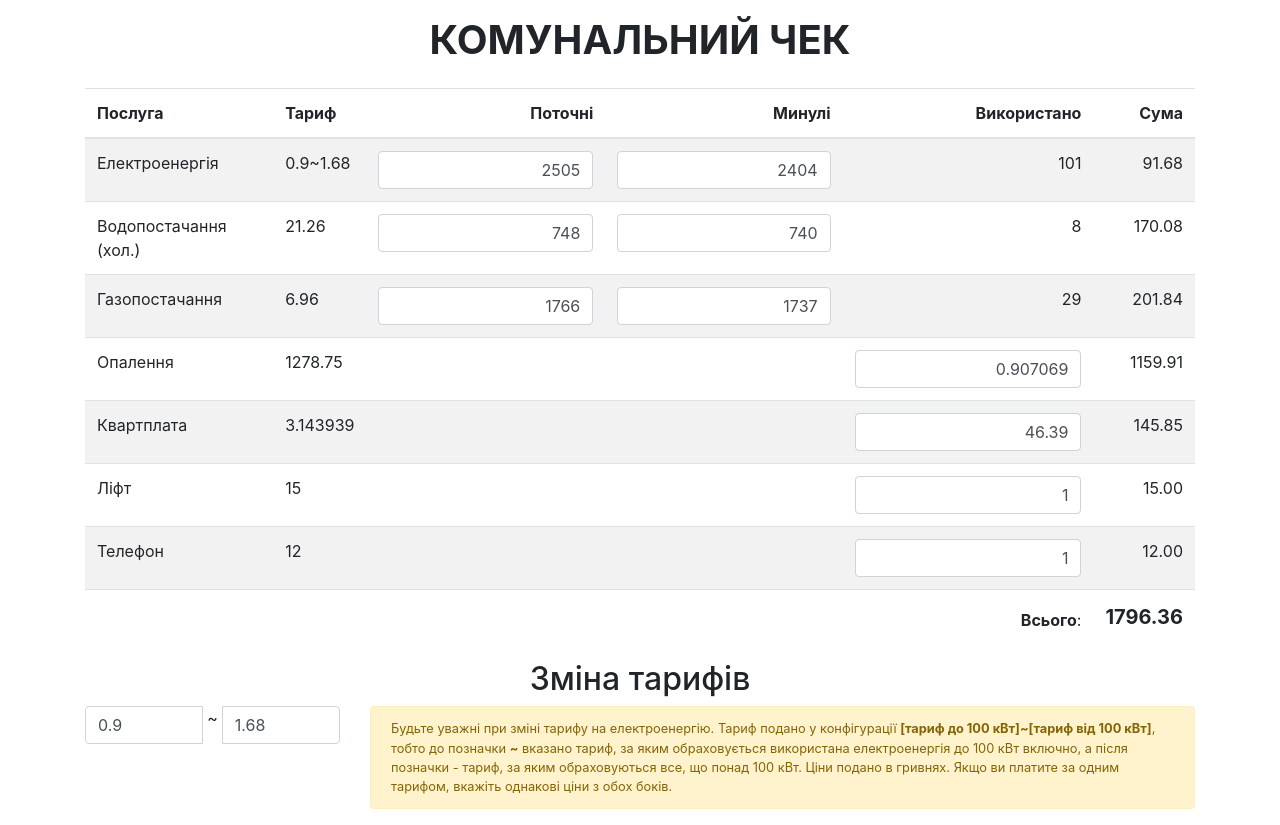
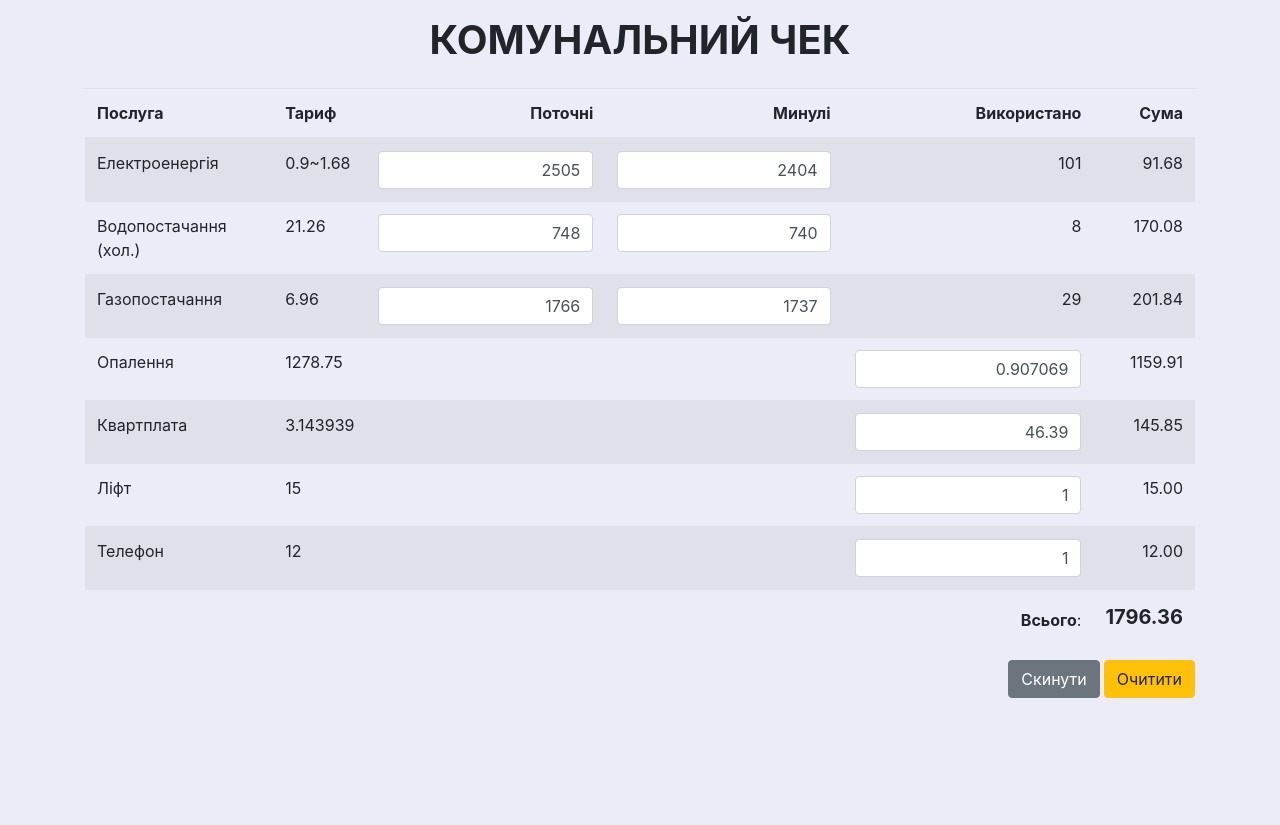
Before and after one commit to 1cbitrixalexdev/utilities, a React (Create React App) app: page / in a window 1280 px wide. After the commit the page ends 800 px from the top, so only its background shows below. Built offline with nearby package versions, Linux system fonts and the light colour scheme.

Commit message:
- реалізовано функцію "Скинути"

```diff
--- a/src/components/App.js
+++ b/src/components/App.js
@@ -3,9 +3,26 @@ import tableData from "../tableData.js";
 import tableConfig from "../tableConfig.js";
 import Table from "./Table/index";
 import PropTypes from "prop-types";
-import './styles.css';
+import "./styles.css";
 
 class App extends Component {
+    constructor(props) {
+        super(props);
+        this.state = {
+            isVisible: false,
+            tableData: tableData
+        };
+
+        this.handleClick = this.handleClick.bind(this);
+
+    }
+
+    handleClick = () => {
+        this.setState({
+            isVisible: !this.isVisible
+        })
+    }
+
     render() {
         const electricityPrice = tableData[0].price.split('~'),
             priceElectricityFirst = electricityPrice[0],
@@ -13,15 +30,13 @@ class App extends Component {
         return (
             <div className="container">
                 <h1>Комунальний чек</h1>
-                <div className="table-responsive">
-                    <Table tableData={tableData} tableConfig={tableConfig}/>
-                </div>
-                <h2>Зміна тарифів</h2>
-                <div className="row">
+                <Table tableData={this.state.tableData} tableConfig={tableConfig}/>
+                <div id="changeElectricityTariff" className="row">
+                    <h2>Зміна тарифів</h2>
                     <div className="col-md-4 col-lg-3 input-group">
-                        <input type="text" className="form-control" name={tableData[0].id+"First"} id="" value={priceElectricityFirst} />
+                        <input type="text" className="form-control" name={tableData[0].id + "First"} id="" value={priceElectricityFirst}/>
                         <span className="ml-1 mr-1">~</span>
-                        <input type="text" className="form-control" name={tableData[0].id+"Second"} id="" value={priceElectricitySecond} />
+                        <input type="text" className="form-control" name={tableData[0].id + "Second"} id="" value={priceElectricitySecond}/>
                     </div>
                     <div className="col-md-8 col-lg-9">
                         <div className="alert alert-warning small">
@@ -41,3 +56,6 @@ Table.propTypes = {
 };
 
 export default App;
+
+// TODO: показать/скрыть поля для ввода тарифа при клике на тариф
+// TODO: кнопки "Очистити" - функционал
--- a/src/components/Table/Row/index.js
+++ b/src/components/Table/Row/index.js
@@ -35,7 +35,7 @@ export default class Row extends Component {
         return (
             <tr>
                 <td>{row.service}</td>
-                <td>{row.price}</td>
+                <td title="Клікніть для редагування">{row.price}</td>
                 <td>{cellCurrent}</td>
                 <td>{cellPrevious}</td>
                 <td>{cellUsed}</td>
--- a/src/components/Table/Row/styles.css
+++ b/src/components/Table/Row/styles.css
@@ -1,3 +1,6 @@
 td:nth-child(n+3){
     text-align: right
 }
+td:nth-child(2) {
+    cursor: pointer
+}
--- a/src/components/Table/index.js
+++ b/src/components/Table/index.js
@@ -4,7 +4,7 @@
 import React, {Component} from "react";
 import Row from "./Row/index";
 import PropTypes from "prop-types";
-import './styles.css';
+import "./styles.css";
 
 export default class Table extends Component {
 
@@ -13,7 +13,13 @@ export default class Table extends Component {
         this.state = {
             tableData: this.props.tableData
         };
-        this.handleChange = this.handleChange.bind(this)
+        this.defaults = this.state;
+        this.handleChange = this.handleChange.bind(this);
+        this.resetToDefaults = this.resetToDefaults.bind(this);
+    }
+
+    resetToDefaults = () => {
+        this.setState(this.defaults)
     }
 
     handleChange = (index, item, val) => {
@@ -40,9 +46,10 @@ export default class Table extends Component {
             const myItem = this.props.tableConfig.tableHeaders[key];
             return <th key={index}>{myItem}</th>
         });
-        const rows = this.props.tableData.map( (row, i) => <Row key={i} row={row} tableData={this.state.tableData[i]} dataNum={i} followChanges={this.handleChange} />);
+        const rows = this.props.tableData.map((row, i) => <Row key={i} row={row} tableData={this.state.tableData[i]} dataNum={i} followChanges={this.handleChange}/>);
 
         return (
+            <div className="table-responsive">
                 <table className="table table-striped">
                     <thead>
                     <tr>
@@ -59,6 +66,11 @@ export default class Table extends Component {
                     </tr>
                     </tfoot>
                 </table>
+                <div className="text-right">
+                    <button onClick={this.resetToDefaults} className="btn btn-secondary mr-1">Скинути</button>
+                    <button className="btn btn-warning">Очитити</button>
+                </div>
+            </div>
         );
     }
 }
--- a/src/components/styles.css
+++ b/src/components/styles.css
@@ -1,3 +1,6 @@
+body {
+    background-color: #ececf8;
+}
 h1 {
     font-weight: bold;
     margin: 1rem 0 1.5rem;
@@ -7,3 +10,6 @@ h1 {
 h2 {
     text-align: center;
 }
+#changeElectricityTariff {
+    display: none
+}
```
Lines whose indentation alone changed are shown as unchanged.
